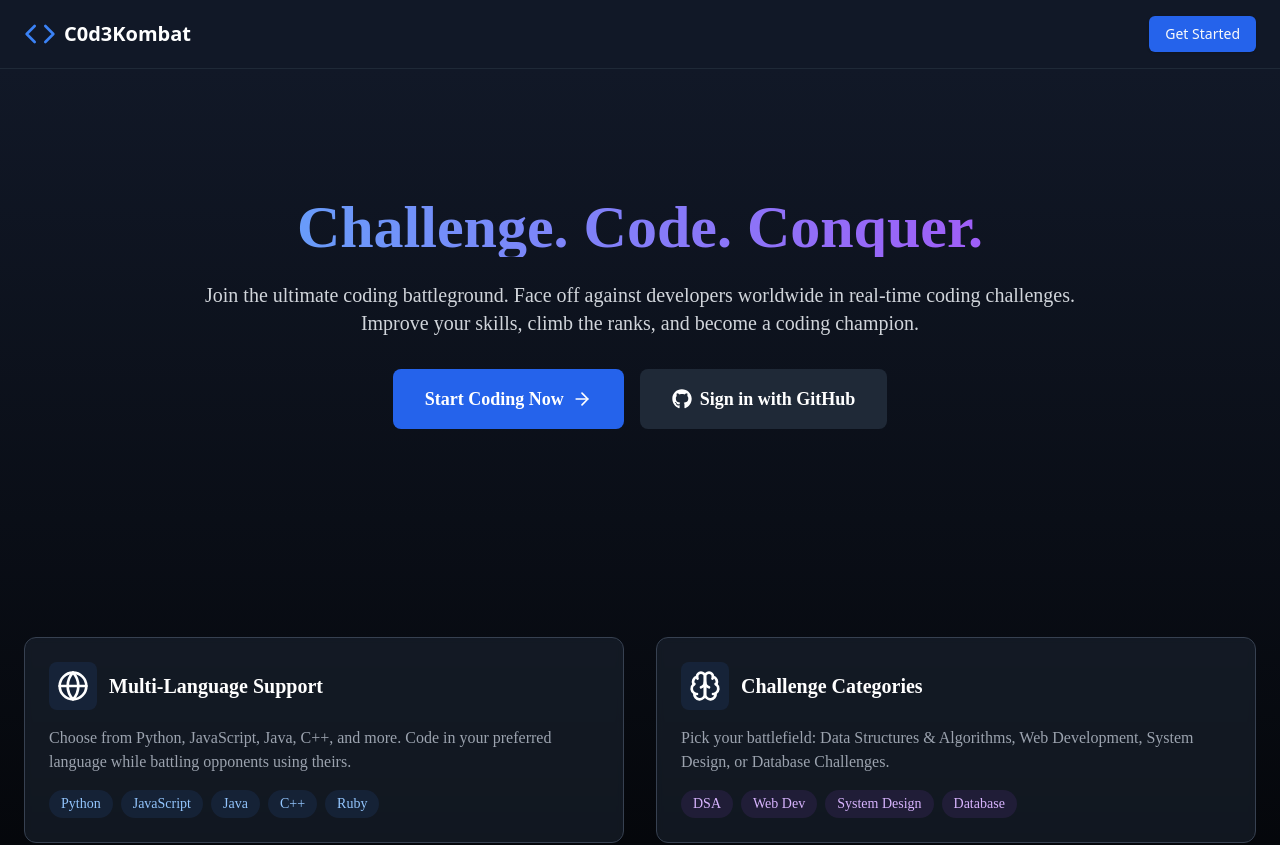
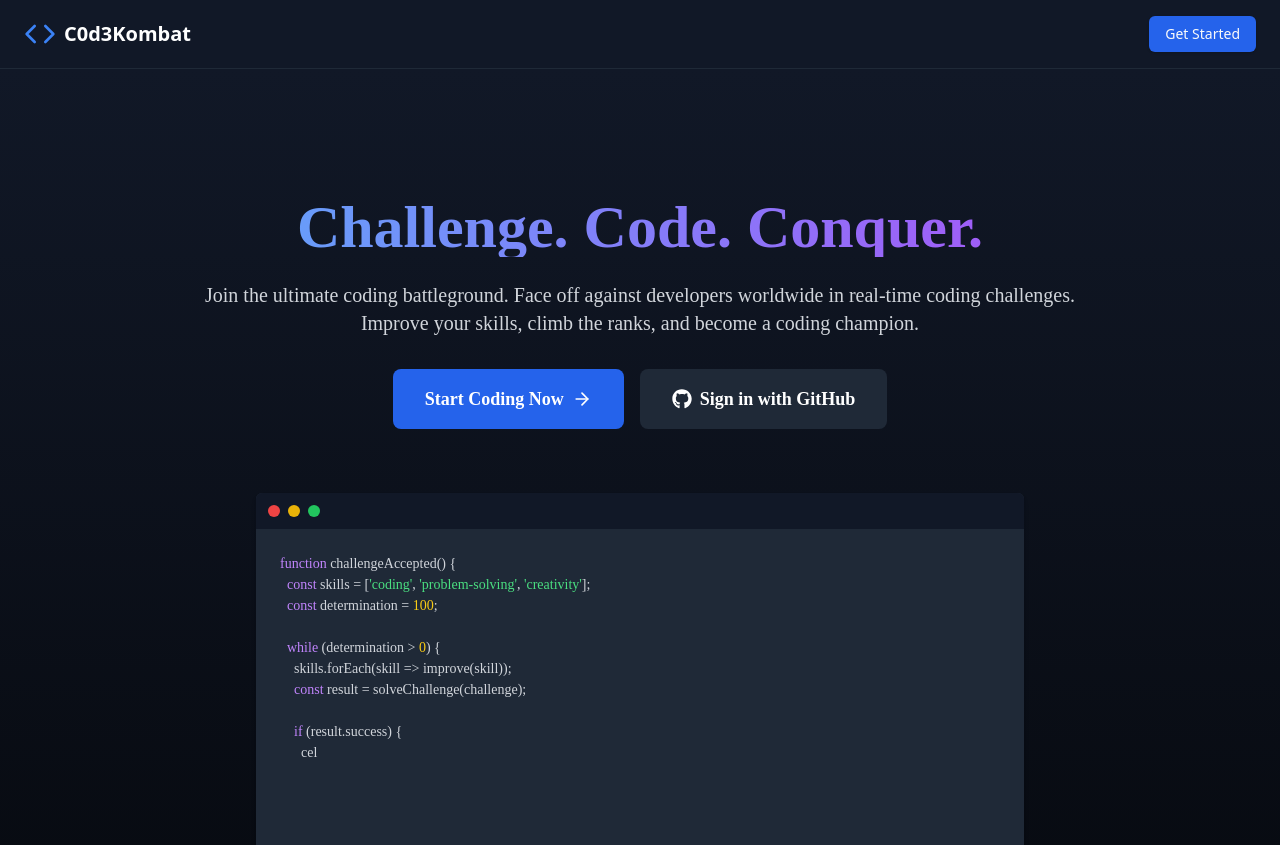
Before and after one commit to SangharshSeth/CodeKombat, a React (Vite) app: page / in a window 1280 px wide. Shown: the top 845 px of the page. Built offline with nearby package versions, Linux system fonts and the light colour scheme.

Commit message:
Landing page updated

```diff
--- /dev/null
+++ b/src/components/AnmatedCodeEditor.tsx
@@ -0,0 +1,107 @@
+import {useState, useEffect} from 'react'
+import {motion} from 'framer-motion'
+// @ts-ignore
+import '@fontsource-variable/jetbrains-mono';
+
+const codeSnippet = `function challengeAccepted() {
+  const skills = ['coding', 'problem-solving', 'creativity'];
+  const determination = 100;
+
+  while (determination > 0) {
+    skills.forEach(skill => improve(skill));
+    const result = solveChallenge(challenge);
+
+    if (result.success) {
+      celebrate();
+    } else {
+      learnFromMistakes();
+    }
+  }
+}
+
+challengeAccepted();`
+
+const syntaxHighlight = (code: string) => {
+    return code.replace(
+        /(\b(function|const|let|var|if|else|while|for|return)\b)|\b(\d+)\b|(['"`].*?['"`])|(\b(true|false)\b)/g,
+        (match, keyword, _, number, string, boolean) => {
+            if (keyword) return `<span class="text-purple-400">${match}</span>`
+            if (number) return `<span class="text-yellow-400">${match}</span>`
+            if (string) return `<span class="text-green-400">${match}</span>`
+            if (boolean) return `<span class="text-blue-400">${match}</span>`
+            return match
+        }
+    )
+}
+
+export default function AnimatedCodeEditor() {
+    const [displayedCode, setDisplayedCode] = useState('')
+    const [currentIndex, setCurrentIndex] = useState(0)
+
+    useEffect(() => {
+        if (currentIndex < codeSnippet.length) {
+            const timer = setTimeout(() => {
+                setDisplayedCode(prevCode => prevCode + codeSnippet[currentIndex])
+                setCurrentIndex(prevIndex => prevIndex + 1)
+            }, 20) // Adjust typing speed here
+
+            return () => clearTimeout(timer)
+        }
+    }, [currentIndex])
+
+    return (
+        <motion.div className="w-full max-w-3xl mx-auto bg-gray-800 rounded-md shadow-md overflow-hidden"
+                    initial={{opacity: 0, y: -50}}
+                    animate={{opacity: 1, y: 0}}
+                    transition={{duration: 0.8}}>
+            {/* Window Decoration with Animation */}
+            <motion.div
+                className="flex items-center justify-start p-3 bg-gray-900"
+                initial={{scale: 0}}
+                animate={{scale: 1}}
+                transition={{duration: 0.5}}
+            >
+                <div className="flex space-x-2">
+                    <motion.div
+                        className="w-3 h-3 rounded-full bg-red-500"
+                        initial={{opacity: 0}}
+                        animate={{opacity: 1}}
+                        transition={{delay: 0.2}}
+                        aria-hidden="true"
+                    />
+                    <motion.div
+                        className="w-3 h-3 rounded-full bg-yellow-500"
+                        initial={{opacity: 0}}
+                        animate={{opacity: 1}}
+                        transition={{delay: 0.4}}
+                        aria-hidden="true"
+                    />
+                    <motion.div
+                        className="w-3 h-3 rounded-full bg-green-500"
+                        initial={{opacity: 0}}
+                        animate={{opacity: 1}}
+                        transition={{delay: 0.6}}
+                        aria-hidden="true"
+                    />
+                </div>
+            </motion.div>
+
+            {/* Animated Code Block */}
+            <motion.div
+                className="p-6 font-mono text-sm text-gray-300 h-[400px] overflow-hidden"
+                initial={{opacity: 0}}
+                animate={{opacity: 1}}
+                transition={{duration: 1}}
+            >
+                <pre className="whitespace-pre-wrap">
+                    <code
+                        style={{fontFamily: "JetBrains Mono Variable"}}
+                        dangerouslySetInnerHTML={{
+                            __html: syntaxHighlight(displayedCode)
+                        }}
+                    />
+                </pre>
+            </motion.div>
+        </motion.div>
+    )
+}
--- a/src/components/Feature.tsx
+++ b/src/components/Feature.tsx
@@ -10,7 +10,7 @@ export const FeatureCard: React.FC<FeatureCardProps> = ({
   features,
   rankings,
 }) => (
-  <div className="bg-gray-800/50 backdrop-blur-sm p-6 rounded-xl hover:bg-gray-700/50 transition-all transform hover:-translate-y-1 hover:scale-105 border border-gray-700 group h-full">
+  <div className="bg-gray-800/50 backdrop-blur-sm p-6 rounded-xl hover:bg-gray-700/50 transition-all transform cursor-pointer hover:-translate-y-1 hover:scale-105 border border-gray-700 group h-full">
     <div className="flex items-center mb-4 space-x-3">
       <div className="p-2 bg-blue-500/10 rounded-lg group-hover:bg-blue-500/20 transition-colors">
         {icon}
--- a/src/pages/Landing.tsx
+++ b/src/pages/Landing.tsx
@@ -93,6 +93,7 @@ import '@fontsource-variable/jetbrains-mono';
 // @ts-ignore
 import '@fontsource-variable/inter';
 import { useNavigate } from "react-router-dom";
+import AnimatedCodeEditor from "@/components/AnmatedCodeEditor.tsx";
 
 export const LandingPage = () => {
   const navigate = useNavigate();
@@ -103,7 +104,7 @@ export const LandingPage = () => {
   return (
       <div className="min-h-screen bg-gradient-to-b from-gray-900 to-black text-white" style={{ fontFamily: "Inter Variable" }}>
         {/* Hero Section */}
-        <div className="container mx-auto px-6 py-32">
+        <div className="container mx-auto px-6 pt-32 pb-16">
           <div className="text-center max-w-4xl mx-auto">
             <motion.h1
                 className="text-6xl font-bold mb-6 bg-gradient-to-r from-blue-400 to-purple-500 text-transparent bg-clip-text"
@@ -146,6 +147,8 @@ export const LandingPage = () => {
             </div>
           </div>
         </div>
+
+        <AnimatedCodeEditor />
 
         {/* Features Grid Section */}
         <div className="container mx-auto px-6 py-20">
```
